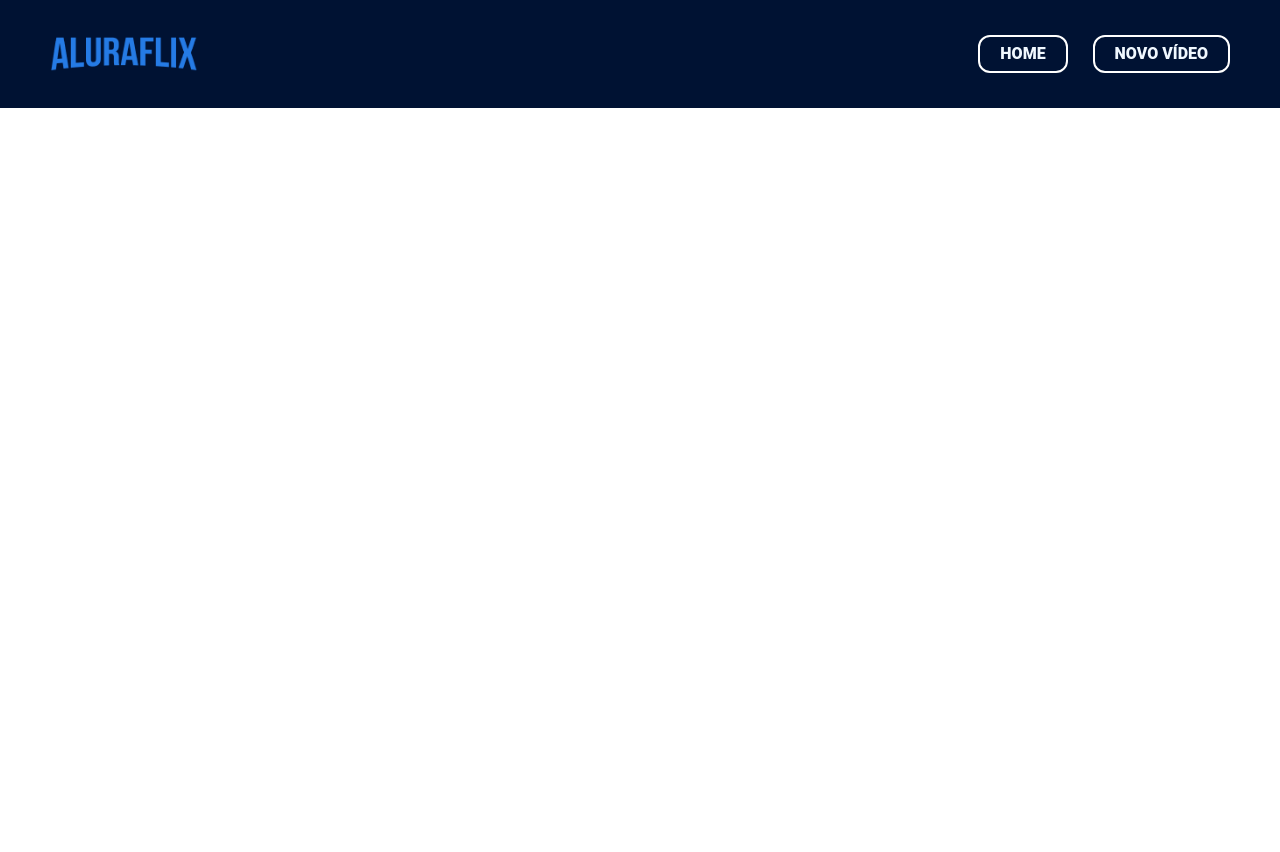
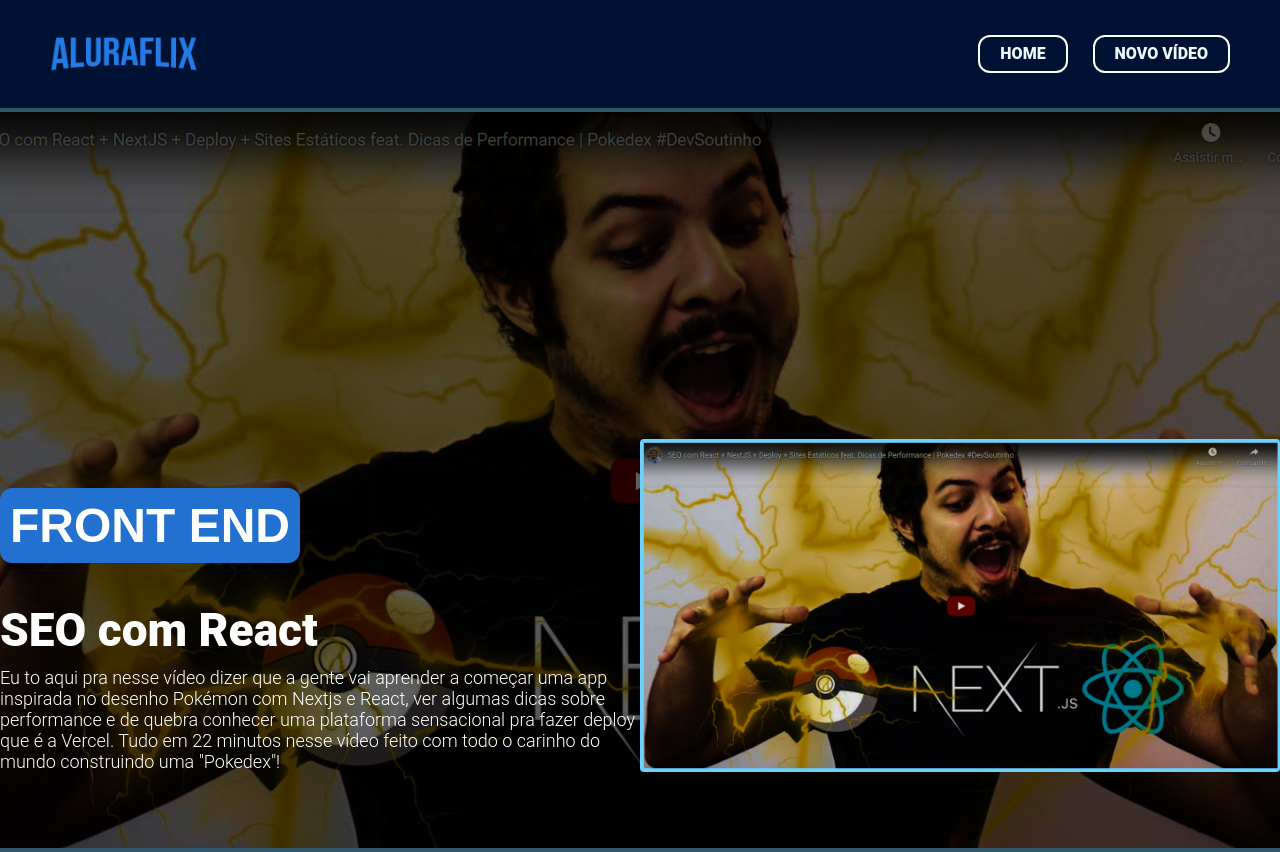
Before and after one commit to josenettojn/aluraFlix-react, a React (Vite) app: page / in a window 1280 px wide. Before the commit the page ends 800 px from the top, so only its background shows below. Built offline with nearby package versions, Linux system fonts and the light colour scheme.

Commit message:
feat: :sparkles: created main banner

```diff
--- a/src/Home.jsx
+++ b/src/Home.jsx
@@ -1,9 +1,11 @@
+import Banner from './components/Banner/Banner'
 import Header from './components/Header/Header'
 
 function Home() {
   return (
     <>
       <Header />
+      <Banner />
     </>
   )
 }
--- /dev/null
+++ b/src/components/Banner/Banner.jsx
@@ -0,0 +1,19 @@
+import styles from './Banner.module.css'
+
+const Banner = () => {
+  return (
+    <div className={styles.banner} style={{ backgroundImage: 'url(/images/banner.png)' }}>
+      <div className={styles.content}>
+        <div className={styles.text}>
+          <button>front end</button>
+          <h1>SEO com React</h1>
+          <p>{`Eu to aqui pra nesse vídeo dizer que a gente vai aprender a começar uma app inspirada no desenho Pokémon com Nextjs e React, ver algumas dicas sobre performance e de quebra conhecer uma plataforma sensacional pra fazer deploy que é a Vercel. Tudo em 22 minutos nesse vídeo feito com todo o carinho do mundo construindo uma "Pokedex"!`}</p>
+        </div>
+
+        <img src="/images/banner.png" alt="banner" />
+      </div>
+    </div>
+  )
+}
+
+export default Banner
--- /dev/null
+++ b/src/components/Banner/Banner.module.css
@@ -0,0 +1,49 @@
+.banner {
+  width: 100%;
+  background-position: center;
+  background-size: cover;
+  height: 744px;
+}
+.content {
+  background-color: rgba(0, 0, 0, 0.581);
+  width: 100%;
+  height: 100%;
+  display: flex;
+  align-items: end;
+  justify-content: space-around;
+  padding-bottom: 80px;
+}
+
+.content button {
+  background-color: var(--primary-color);
+  color: var(--white);
+  border: none;
+  padding: 10px;
+  border-radius: 12px;
+  font-size: 48px;
+  text-transform: uppercase;
+  font-weight: 800;
+}
+
+.content h1 {
+  color: var(--white);
+  font-size: 46px;
+  font-weight: 800;
+  margin: 40px 0 10px 0;
+}
+
+.content p {
+  color: var(--white);
+  font-size: 18px;
+  font-weight: 300;
+  line-height: 21px;
+  max-width: 662px;
+}
+.content img {
+  width: 646px;
+  height: 333px;
+  border-radius: 4px;
+  box-shadow: 0px 0px 17px 8px #6BD1FF inset;
+  border: 2px solid #6BD1FF;
+
+}
--- a/src/main.jsx
+++ b/src/main.jsx
@@ -7,5 +7,5 @@ import { router } from './Routes/Routes';
 ReactDOM.createRoot(document.getElementById('root')).render(
   <React.StrictMode>
     <RouterProvider router={router} />
-  </React.StrictMode>,
+  </React.StrictMode>
 )
```
